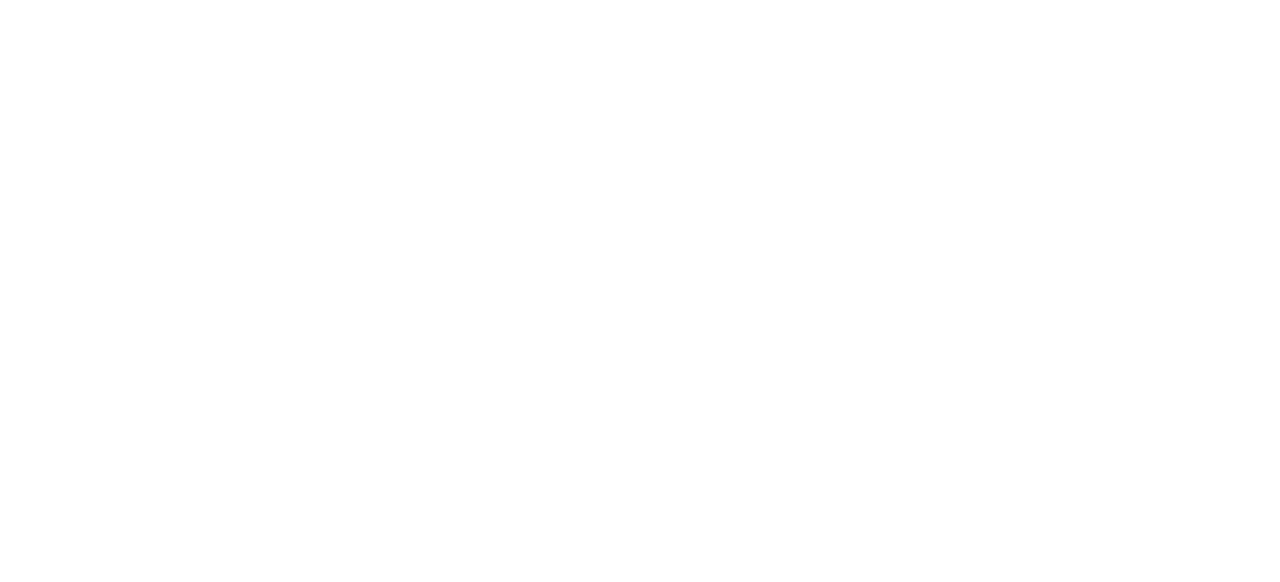
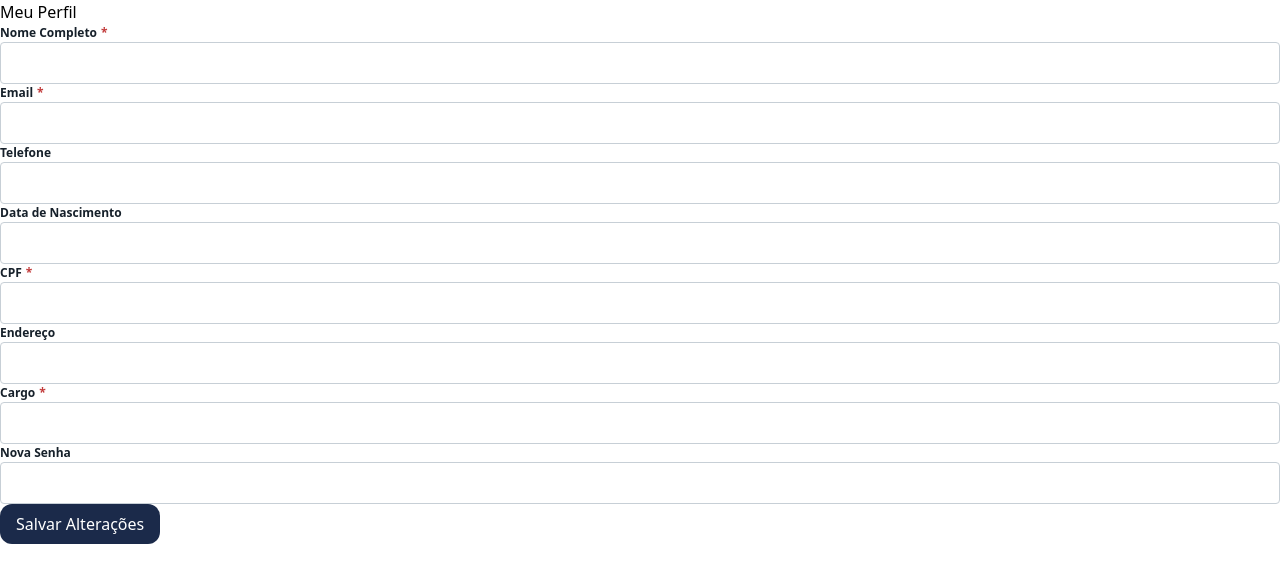
Before and after one commit to Marco-Veio/sistema-de-gestao-escolar-frontend, a Next.js app: page /perfil in a window 1280 px wide. Shown: the top 582 px of the page. Built offline with nearby package versions, Linux system fonts and the light colour scheme; no server answers.

Commit message:
lógica da tela de perfil

```diff
--- /dev/null
+++ b/app/perfil/actions.ts
@@ -0,0 +1,101 @@
+"use server";
+
+import { jwtVerify } from "jose";
+import { revalidateTag } from "next/cache";
+import { cookies } from "next/headers";
+import { redirect } from "next/navigation";
+
+export async function getFuncionarioData() {
+  const cookieStore = await cookies();
+  const token = cookieStore.get("@gestao-escolar/token")?.value;
+
+  if (!token) {
+    return "Erro: Token não encontrado";
+  }
+
+  const { payload } = await jwtVerify(
+    token,
+    new TextEncoder().encode(process.env.JWT_SECRET),
+  );
+
+  let response: Response;
+  try {
+    response = await fetch(
+      `${process.env.API_URL}/funcionarios/${payload.id}`,
+      {
+        method: "GET",
+        headers: {
+          Authorization: `Bearer ${token}`,
+        },
+        next: { tags: ["pegarDadosFuncionario"] },
+      },
+    );
+  } catch (e) {
+    console.error(e);
+    return "Falha na requisição";
+  }
+
+  if (response.status === 401) {
+    redirect("/");
+  }
+
+  const data = await response.json();
+  return data;
+}
+
+export default async function editFuncionarioData(
+  id: number,
+  formData: FormData,
+) {
+  const nome = formData.get("nome");
+  const email = formData.get("email");
+  const telefone = formData.get("telefone");
+  const nascimento = formData.get("nascimento");
+  const cpf = formData.get("cpf");
+  const endereco = formData.get("endereco");
+  const cargo = formData.get("cargo");
+  const senha = formData.get("senha");
+
+  const cookieStore = await cookies();
+  const token = cookieStore.get("@gestao-escolar/token")?.value;
+
+  if (!token) {
+    return "Erro: Token não encontrado";
+  }
+
+  let response: Response;
+  try {
+    response = await fetch(`${process.env.API_URL}/funcionarios/${id}`, {
+      method: "PUT",
+      headers: {
+        "Content-Type": "application/json",
+        Authorization: `Bearer ${token}`,
+      },
+      body: JSON.stringify({
+        nome,
+        email,
+        telefone: telefone ? +telefone : undefined,
+        nascimento,
+        cpf,
+        endereco,
+        cargo,
+        senha,
+      }),
+    });
+  } catch (e) {
+    console.error(e);
+    return "Falha na requisição";
+  }
+
+  if (response.status === 401) {
+    redirect("/");
+  }
+
+  if (response.status === 200) {
+    revalidateTag("pegarDadosFuncionario", "max");
+    return;
+  }
+
+  const data = await response.json();
+  return data;
+}
--- a/app/perfil/page.tsx
+++ b/app/perfil/page.tsx
@@ -1,3 +1,56 @@
-export default function Perfil() {
-  return <div></div>;
+import Button from "@/components/Button";
+import Input from "@/components/Input";
+import editFuncionarioData, { getFuncionarioData } from "./actions";
+
+export default async function Perfil() {
+  const funcionario = await getFuncionarioData();
+
+  const editAction = editFuncionarioData.bind(null, funcionario.id);
+
+  return (
+    <div>
+      <h1>Meu Perfil</h1>
+
+      <form action={editAction}>
+        <Input
+          label="Nome Completo"
+          required
+          defaultValue={funcionario.nome}
+          name="nome"
+        />
+        <Input
+          label="Email"
+          type="email"
+          required
+          defaultValue={funcionario.email}
+          name="email"
+        />
+        <Input
+          label="Telefone"
+          defaultValue={funcionario.telefone}
+          name="telefone"
+        />
+        <Input
+          label="Data de Nascimento"
+          defaultValue={funcionario.nascimento}
+          name="nascimento"
+        />
+        <Input label="CPF" required defaultValue={funcionario.cpf} name="cpf" />
+        <Input
+          label="Endereço"
+          defaultValue={funcionario.endereco}
+          name="endereco"
+        />
+        <Input
+          label="Cargo"
+          required
+          defaultValue={funcionario.cargo}
+          name="cargo"
+        />
+        <Input label="Nova Senha" name="senha" />
+
+        <Button type="submit">Salvar Alterações</Button>
+      </form>
+    </div>
+  );
 }
```
